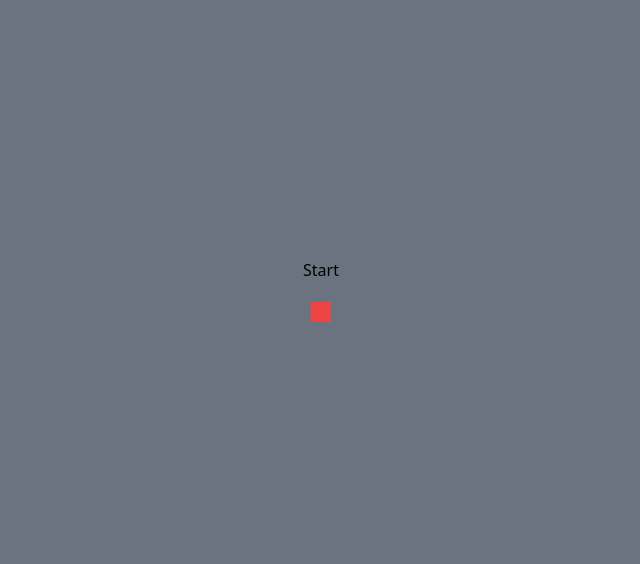
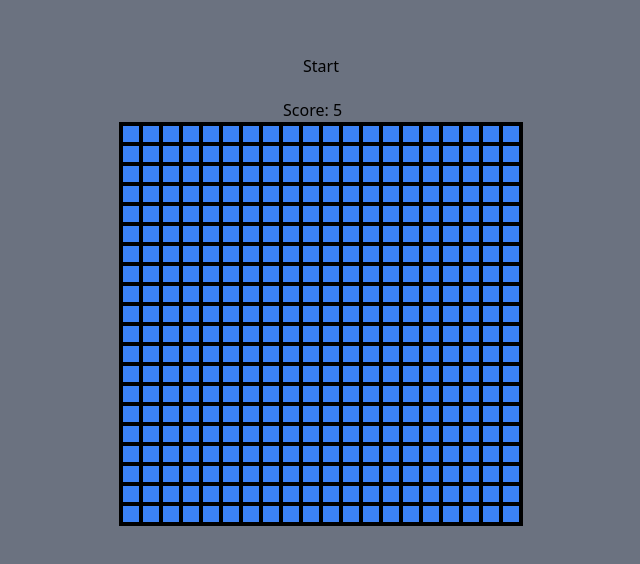
Before and after one commit to ThisIsMunna/react-snake-game, a React (Create React App) app: page / in a window 1280 px wide. Shown: the part 120-684 px from the top of the page, without its empty margins (319-959 px from the left). Built offline with nearby package versions, Linux system fonts and the light colour scheme.

Commit message:
snakeHead with keyboard control

```diff
--- a/src/App.tsx
+++ b/src/App.tsx
@@ -1,17 +1,98 @@
-import "./App.css";
+import React, { useEffect, useState } from "react";
+import { useInterval } from "./uitils";
 
+const createBoard = (boardSize: Number) => {
+  let counter = 1;
+  const board = [];
+  for (let row = 0; row < boardSize; row++) {
+    const currentRow = [];
+    for (let col = 0; col < boardSize; col++) {
+      currentRow.push(counter++);
+    }
+    board.push(currentRow);
+  }
+  return board;
+};
+
+const speedCalculate = (fact:number) => {
+  return 10000 / fact
+}
+const currentSpeed = 100;
+ const speed = speedCalculate(currentSpeed)
+ const BOARDSIZE = 20;
+const score = 5;
+const board = createBoard(BOARDSIZE);
+const startingCell = 4;
+const UP = "UP";
+const DOWN = "DOWN";
+const LEFT = "LEFT";
+const RIGHT = "RIGHT";
+  let row = Math.round(BOARDSIZE / 3)
+  let col = Math.round(BOARDSIZE / 3)
 function App() {
+  console.log("started")
+  const head = board[row][col];
+  const [snake, setSnake] = useState([head]);
+  const [direction, setDirection] = useState(RIGHT);
+  const check = (num: number) => {
+    for (let i = 0; i < snake.length; i++) {
+      if (snake[i] === num) {
+        return true;
+      }
+      return false;
+    }
+  };
+  const getDirection = (e: String) => {
+    if (e === "ArrowUp") return UP;
+    if (e === "ArrowDown") return DOWN;
+    if (e === "ArrowRight") return RIGHT;
+    return LEFT;
+  };
+
+  useEffect(() => {
+    window.addEventListener("keydown", (e) => {
+
+      handleKeydown(e.key);
+      console.log("added event listener")
+    });
+  },  []);
+
+  const handleKeydown = (e: String) => {
+    setDirection(getDirection(e));
+  };
+  useInterval(() => moveSnake(), speed);
+
+  const moveSnake = () => {
+    if (direction === UP) row -= 1;
+    if (direction === DOWN) row += 1;
+    if (direction === LEFT) col -= 1;
+    if (direction === RIGHT) col += 1;
+    const temp = board[row][col]
+    setSnake([temp])
+  }
   return (
     <div>
       <div className="bg-gray-500 min-h-screen items-center justify-center flex flex-col">
-        <button className="p-5">Start</button>
-      <div className="bg-red-500 h-5 w-5">
-
+        <div>
+          <button className="p-5">Start</button>
+          <h1>Score: {score}</h1>
+        </div>
+        <div className="border-2 border-black">
+          {board.map((row, rowIdx) => (
+            <div key={rowIdx} className="flex">
+              {row.map((cell, cellIdx) => (
+                <div
+                  key={cell}
+                  className={`h-15 w-15  border-2 p-2 border-black ${
+                    check(cell) ? "bg-red-500" : "bg-blue-500"
+                  }`}
+                ></div>
+              ))}
+            </div>
+          ))}
+        </div>
       </div>
-      </div>
-
     </div>
   );
 }
-
 export default App;
--- /dev/null
+++ b/src/uitils.tsx
@@ -0,0 +1,40 @@
+import {useEffect, useRef} from 'react';
+
+// Copied from https://stackoverflow.com/questions/4959975/generate-random-number-between-two-numbers-in-javascript
+export function randomIntFromInterval(min:number, max:number) {
+  // min and max included
+  return Math.floor(Math.random() * (max - min + 1) + min);
+}
+
+// Copied from https://overreacted.io/making-setinterval-declarative-with-react-hooks/
+export function useInterval(callback:() => void, delay:number) {
+  const savedCallback = useRef(callback);
+
+  // Remember the latest callback.
+  useEffect(() => {
+     savedCallback.current = callback;
+  }, [callback]);
+
+  // Set up the interval.
+  useEffect(() => {
+    function tick() {
+      savedCallback.current();
+    }
+    if (delay !== null) {
+      let id = setInterval(tick, delay);
+      return () => clearInterval(id);
+    }
+  }, [delay]);
+}
+
+// export function reverseLinkedList(head) {
+//   let previousNode = null;
+//   let currentNode = head;
+//   while (currentNode !== null) {
+//     const nextNode = currentNode.next;
+//     currentNode.next = previousNode;
+//     previousNode = currentNode;
+//     currentNode = nextNode;
+//   }
+//   return previousNode;
+// }
```
